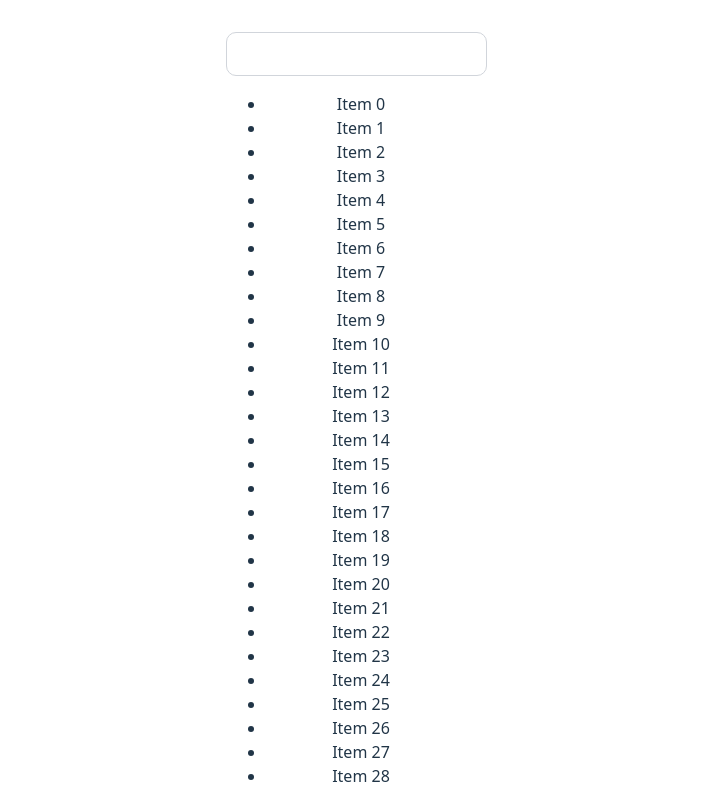
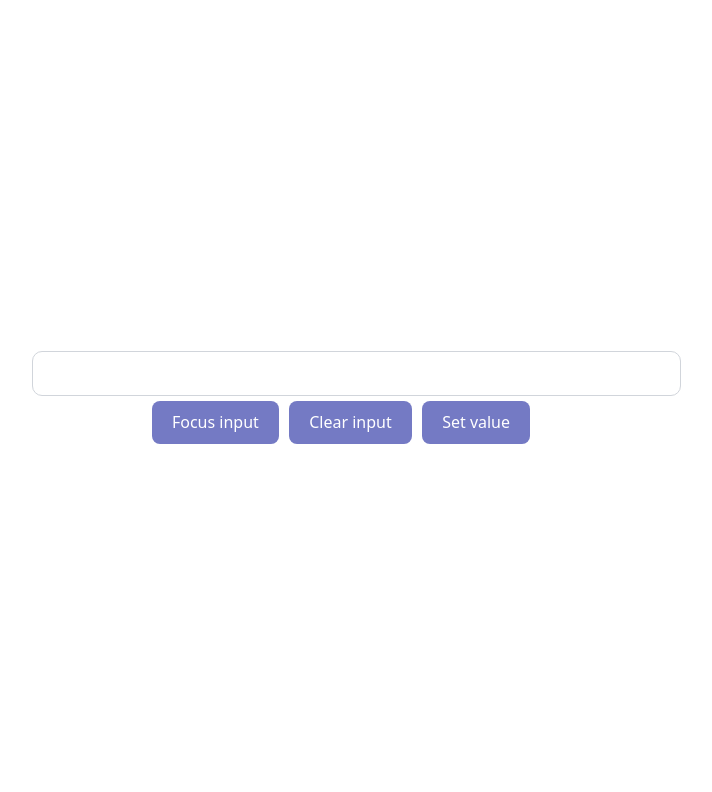
Before and after one commit to LysenkoDenys/react-learning, a React (Vite) app: page / in a window 1280 px wide. Shown: the top 792 px of the page, without its empty margins (299-1011 px from the left). Built offline with nearby package versions, Linux system fonts and the light colour scheme.

Commit message:
14 unit useImperativeHandle finished

```diff
--- a/src/App.tsx
+++ b/src/App.tsx
@@ -1,6 +1,9 @@
 // import { useState } from 'react';
+import { useRef } from 'react';
 import './App.css';
-import LongList from './components/LongList';
+import CustomInput from './components/CustomInput';
+import type { CustomInput as CustomInputType } from './components/CustomInput';
+// import LongList from './components/LongList';
 // import StatefulForm from './components/StatefulForm';
 // import UseRefExample from './components/UseRefExample';
 // import CalculationWithoutMemo from './components/CalculationWithoutMemo';
@@ -22,6 +25,20 @@ import LongList from './components/LongList';
 // import UserProfile from './components/UserProfile';
 
 function App() {
+  const inputRef = useRef<CustomInputType>(null);
+
+  const handleFocus = () => {
+    inputRef.current?.focus();
+  };
+
+  const handleClear = () => {
+    inputRef.current?.clear();
+  };
+
+  const handleValue = () => {
+    inputRef.current?.setValue();
+  };
+
   // const [price, setPrice] = useState(0);
   // const [isDark, setIsDark] = useState(false);
   // const [count, setCount] = useState(0);
@@ -96,7 +113,17 @@ function App() {
       {/* <MeasuredHeight /> */}
       {/* <UseRefExample /> */}
       {/* <StatefulForm /> */}
-      <LongList />
+      {/* <LongList /> */}
+      <CustomInput ref={inputRef} />
+      <button className="button" onClick={handleFocus}>
+        Focus input
+      </button>
+      <button className="button" onClick={handleClear}>
+        Clear input
+      </button>
+      <button className="button" onClick={handleValue}>
+        Set value
+      </button>
     </>
   );
 }
--- /dev/null
+++ b/src/components/CustomInput.tsx
@@ -0,0 +1,37 @@
+import { useImperativeHandle, useRef, forwardRef } from 'react';
+
+export type CustomInput = {
+  focus: () => void;
+  clear: () => void;
+  setValue: () => void;
+};
+
+const CustomInput = forwardRef<CustomInput>((_, ref) => {
+  const inputRef = useRef<HTMLInputElement>(null);
+
+  useImperativeHandle(ref, () => ({
+    focus: () => {
+      if (inputRef.current) {
+        inputRef.current?.focus();
+      }
+    },
+    clear: () => {
+      if (inputRef.current) {
+        inputRef.current.value = '';
+      }
+    },
+    setValue: () => {
+      if (inputRef.current) {
+        inputRef.current.value = 'some text';
+      }
+    },
+  }));
+
+  return (
+    <>
+      <input type="text" className="custom-input" ref={inputRef} />
+    </>
+  );
+});
+
+export default CustomInput;
```
